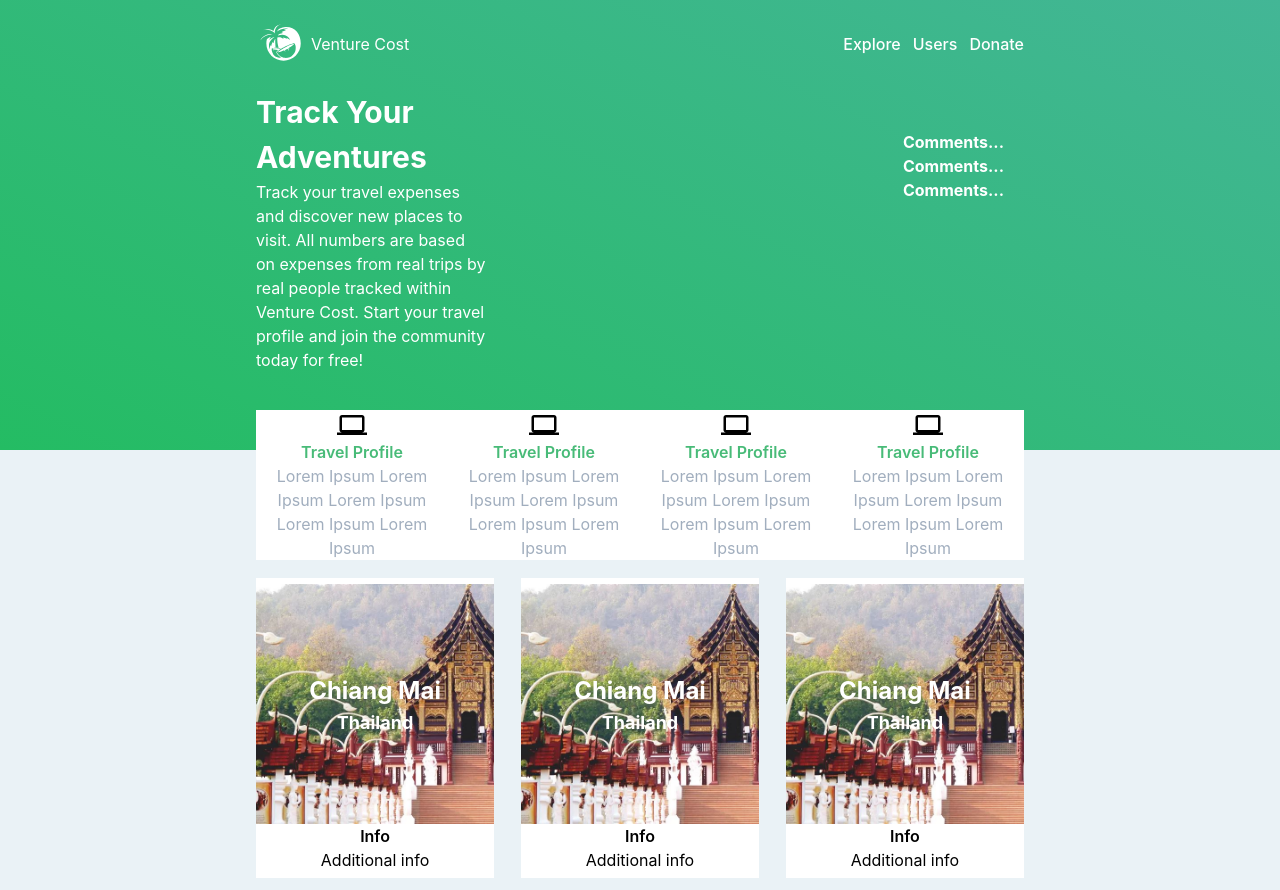
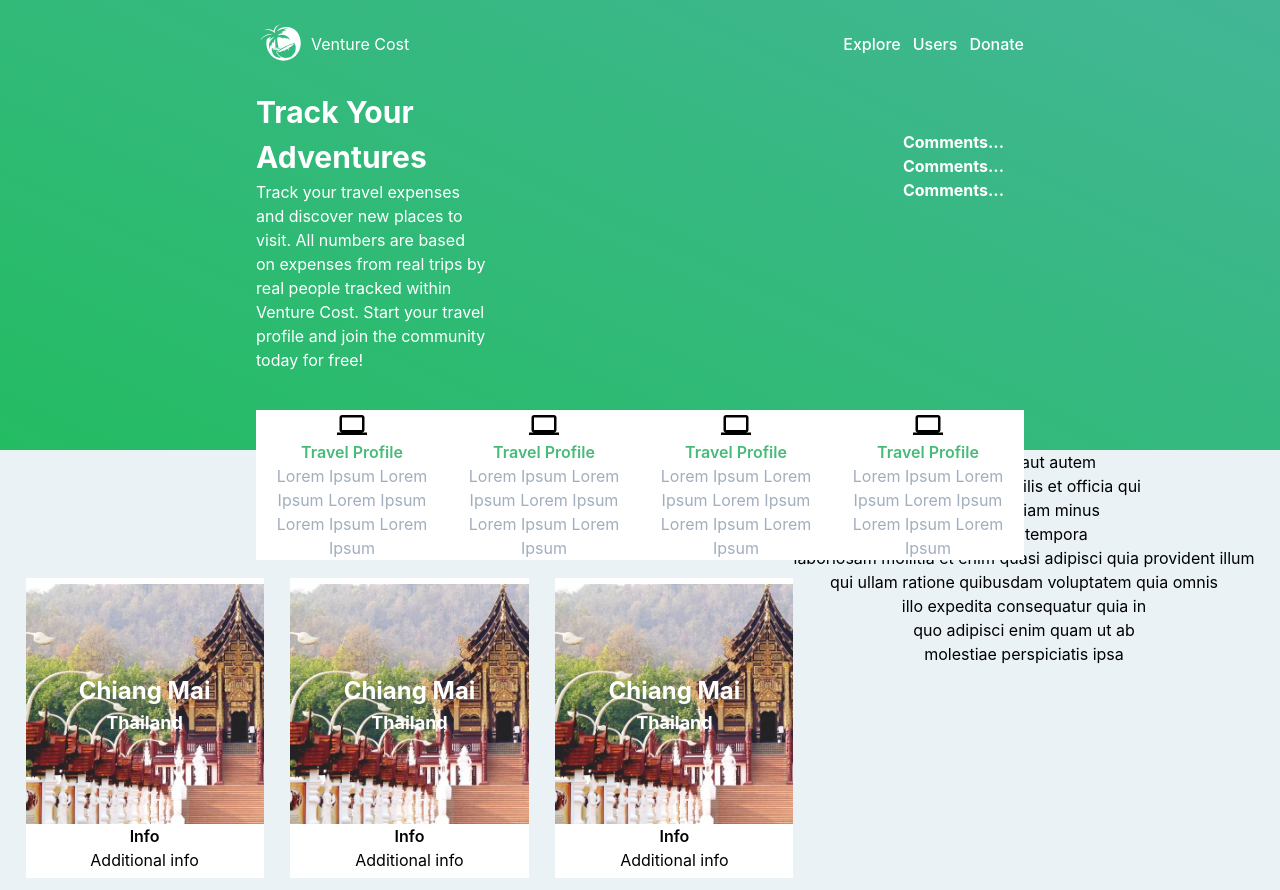
Before and after one commit to rijad998/tailwind-first-app, a React (Create React App) app in the folder first-tailwind-app/: page / in a window 1280 px wide. Built offline with nearby package versions, Linux system fonts and the light colour scheme.

Commit message:
Data handle update

```diff
--- a/first-tailwind-app/src/App.js
+++ b/first-tailwind-app/src/App.js
@@ -2,14 +2,12 @@ import React from 'react';
 import './App.css';
 import HeaderBackground from './components/HeaderBackground'
 import MainSection from './components/MainSection';
-import PostList from './components/posts/PostList';
 
 function App() {
   return (
     <div className="App">
       <HeaderBackground />
       <MainSection />
-      <PostList />
     </div>
   );
 }
--- a/first-tailwind-app/src/components/MainSection.js
+++ b/first-tailwind-app/src/components/MainSection.js
@@ -1,6 +1,7 @@
 import React, {Component} from 'react'
 import Pills from './Pills';
 import Cities from './Cities';
+import PostList from './posts/PostList';
 
 class MainSection extends Component {
     render() {
@@ -8,6 +9,7 @@ class MainSection extends Component {
             <div className="MainContent flex justify-center">
                 <Pills />
                 <Cities />
+                <PostList />
             </div>
         )
     }
```
